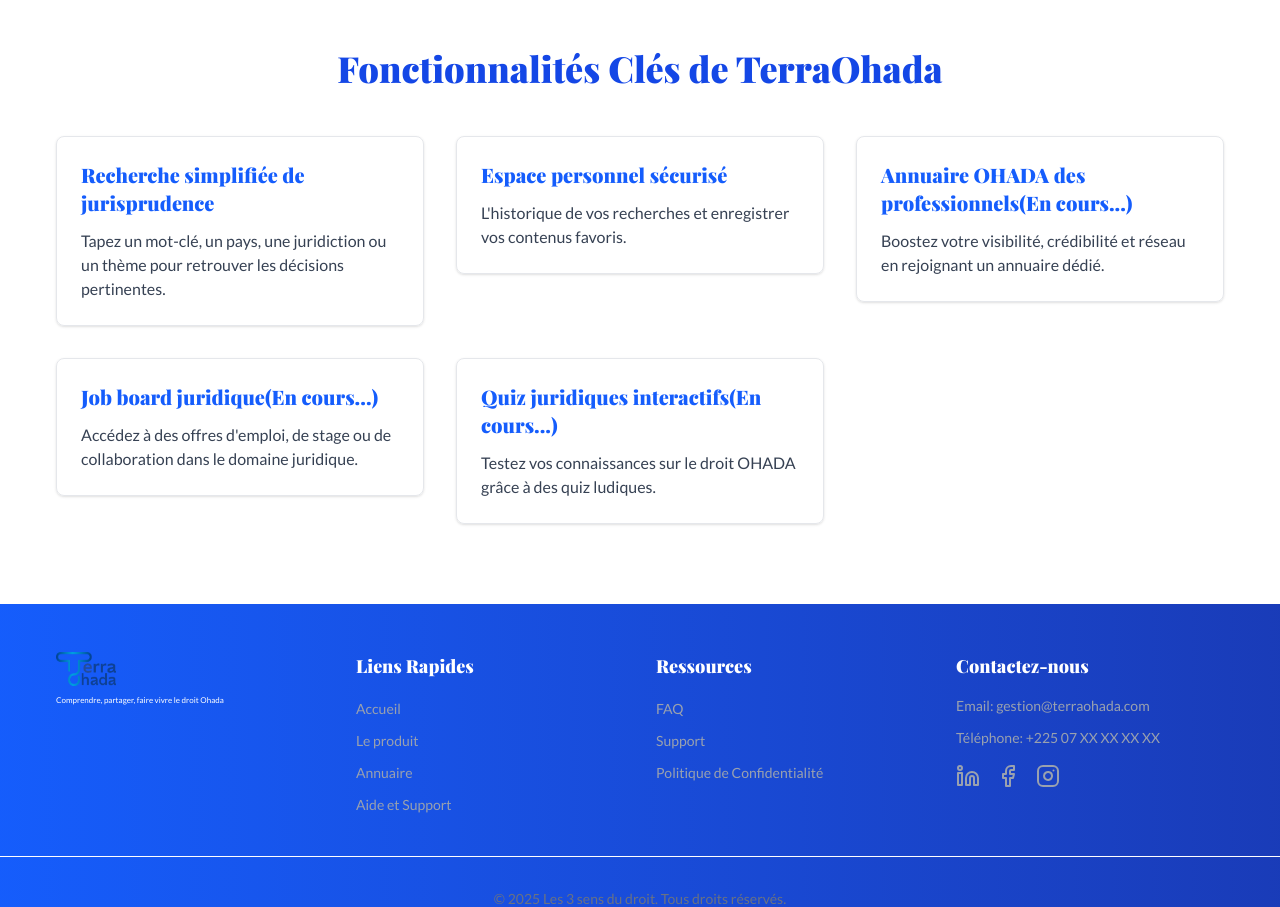
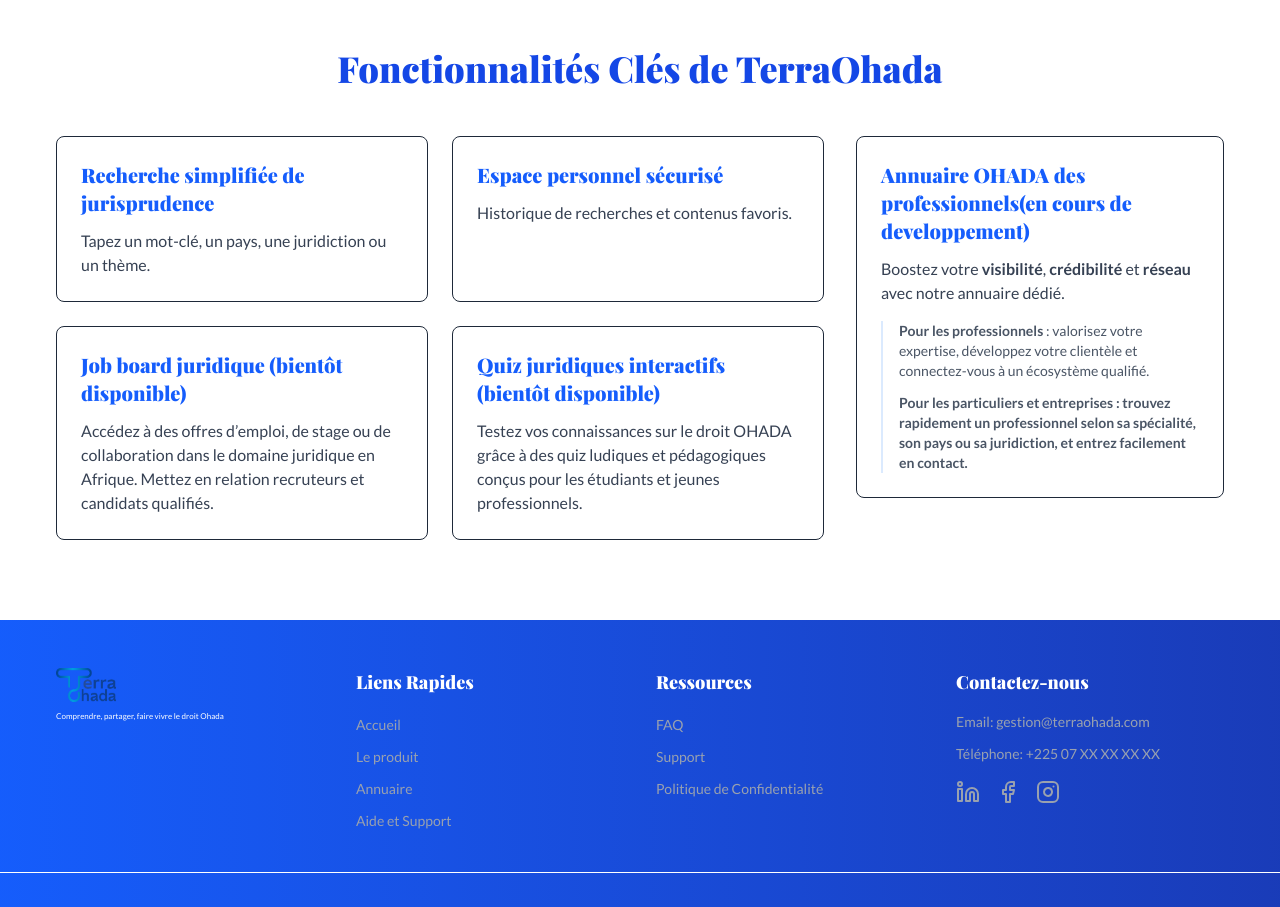
Before and after one commit to terraOhada/projet_terraOhada, a React (Vite) app in the folder frontend/: page /presentation-terraohada in a window 1280 px wide. Shown: the part 1600-2507 px from the top of the page. Built offline with nearby package versions, Linux system fonts and the light colour scheme; no server answers; a web font is replaced by a local one.

Commit message:
modification mina

```diff
--- a/frontend/src/components/produit/FeaturesSections.tsx
+++ b/frontend/src/components/produit/FeaturesSections.tsx
@@ -165,44 +165,107 @@
             </h2>
           </AnimatedSection>
 
-          <div className="grid grid-cols-1 md:grid-cols-2 lg:grid-cols-3 gap-8">
-            {[
-              {
-                title: "Recherche simplifiée de jurisprudence",
-                desc: "Tapez un mot-clé, un pays, une juridiction ou un thème pour retrouver les décisions pertinentes.",
-              },
-              {
-                title: "Espace personnel sécurisé",
-                desc: "L'historique de vos recherches et enregistrer vos contenus favoris.",
-              },
-              {
-                title: "Annuaire OHADA des professionnels(En cours...)",
-                desc: "Boostez votre visibilité, crédibilité et réseau en rejoignant un annuaire dédié.",
-              },
-              {
-                title: "Job board juridique(En cours...)",
-                desc: "Accédez à des offres d'emploi, de stage ou de collaboration dans le domaine juridique.",
-              },
-              {
-                title: "Quiz juridiques interactifs(En cours...)",
-                desc: "Testez vos connaissances sur le droit OHADA grâce à des quiz ludiques.",
-              },
-            ].map((feature, index) => (
-              <AnimatedSection key={index} delay={0.1 * (index + 1)}>
+          <div className="grid grid-cols-1 lg:grid-cols-3 gap-8">
+            {/* Bloc des 4 éléments courts */}
+            <div className="lg:col-span-2 grid grid-cols-1 md:grid-cols-2 gap-6">
+              <AnimatedSection delay={0.1}>
                 <motion.div
-                  whileHover={{
-                    y: -5,
-                    boxShadow: "0 10px 25px -5px rgba(0, 0, 0, 0.1)",
-                  }}
-                  className="p-6 border border-gray-200 rounded-lg shadow-sm transition-all duration-300"
+                  whileHover={{ y: -5 }}
+                  className="p-6 border rounded-lg h-full"
                 >
                   <h3 className="text-xl font-semibold mb-3 text-blue-600">
-                    {feature.title}
+                    Recherche simplifiée de jurisprudence
                   </h3>
-                  <p className="text-gray-700">{feature.desc}</p>
+                  <p className="text-gray-700">
+                    Tapez un mot-clé, un pays, une juridiction ou un thème.
+                  </p>
                 </motion.div>
               </AnimatedSection>
-            ))}
+
+              <AnimatedSection delay={0.2}>
+                <motion.div
+                  whileHover={{ y: -5 }}
+                  className="p-6 border rounded-lg h-full"
+                >
+                  <h3 className="text-xl font-semibold mb-3 text-blue-600">
+                    Espace personnel sécurisé
+                  </h3>
+                  <p className="text-gray-700">
+                    Historique de recherches et contenus favoris.
+                  </p>
+                </motion.div>
+              </AnimatedSection>
+
+              <AnimatedSection delay={0.3}>
+                <motion.div
+                  whileHover={{ y: -5 }}
+                  className="p-6 border rounded-lg h-full"
+                >
+                  <h3 className="text-xl font-semibold mb-3 text-blue-600">
+                    Job board juridique (bientôt disponible)
+                  </h3>
+                  <p className="text-gray-700">
+                    Accédez à des offres d’emploi, de stage ou de collaboration
+                    dans le domaine juridique en Afrique. Mettez en relation
+                    recruteurs et candidats qualifiés.
+                  </p>
+                </motion.div>
+              </AnimatedSection>
+
+              <AnimatedSection delay={0.4}>
+                <motion.div
+                  whileHover={{ y: -5 }}
+                  className="p-6 border rounded-lg h-full"
+                >
+                  <h3 className="text-xl font-semibold mb-3 text-blue-600">
+                    Quiz juridiques interactifs (bientôt disponible)
+                  </h3>
+                  <p className="text-gray-700">
+                    Testez vos connaissances sur le droit OHADA grâce à des quiz
+                    ludiques et pédagogiques conçus pour les étudiants et jeunes
+                    professionnels.
+                  </p>
+                </motion.div>
+              </AnimatedSection>
+            </div>
+
+            {/* Élément long isolé à droite */}
+            <div className="lg:col-span-1">
+              <AnimatedSection delay={0.5}>
+                <motion.div
+                  whileHover={{ y: -5 }}
+                  className="p-6 border rounded-lg h-full"
+                >
+                  <h3 className="text-xl font-semibold mb-3 text-blue-600">
+                    Annuaire OHADA des professionnels(en cours de developpement)
+                  </h3>
+                  <p
+                    className="text-gray-700 mb-4"
+                    dangerouslySetInnerHTML={{
+                      __html:
+                        "Boostez votre <strong>visibilité</strong>, <strong>crédibilité</strong> et <strong>réseau</strong> avec notre annuaire dédié.",
+                    }}
+                  />
+
+                  <div className="space-y-3 pl-4 border-l-2 border-blue-100">
+                    <p
+                      className="text-gray-600 text-sm"
+                      dangerouslySetInnerHTML={{
+                        __html:
+                          "<strong>Pour les professionnels</strong> :  valorisez votre expertise, développez votre clientèle et connectez-vous à un écosystème qualifié.",
+                      }}
+                    />
+                    <p
+                      className="text-gray-600 text-sm"
+                      dangerouslySetInnerHTML={{
+                        __html:
+                          "<strong>Pour les particuliers et entreprises : trouvez rapidement un professionnel selon sa spécialité, son pays ou sa juridiction, et entrez facilement en contact.",
+                      }}
+                    />
+                  </div>
+                </motion.div>
+              </AnimatedSection>
+            </div>
           </div>
         </div>
       </section>
--- a/frontend/src/pages/ExplorerAnnuaire.tsx
+++ b/frontend/src/pages/ExplorerAnnuaire.tsx
@@ -6,7 +6,7 @@
 const ExplorerAnnuaire = () => {
   const { profiles, loading, error } = useProfiles();
 
-  // console.log(profiles);
+  // console.log("profiles", profiles);
 
   if (loading) return <div className="text-center py-8">Chargement...</div>;
   if (error)
```
